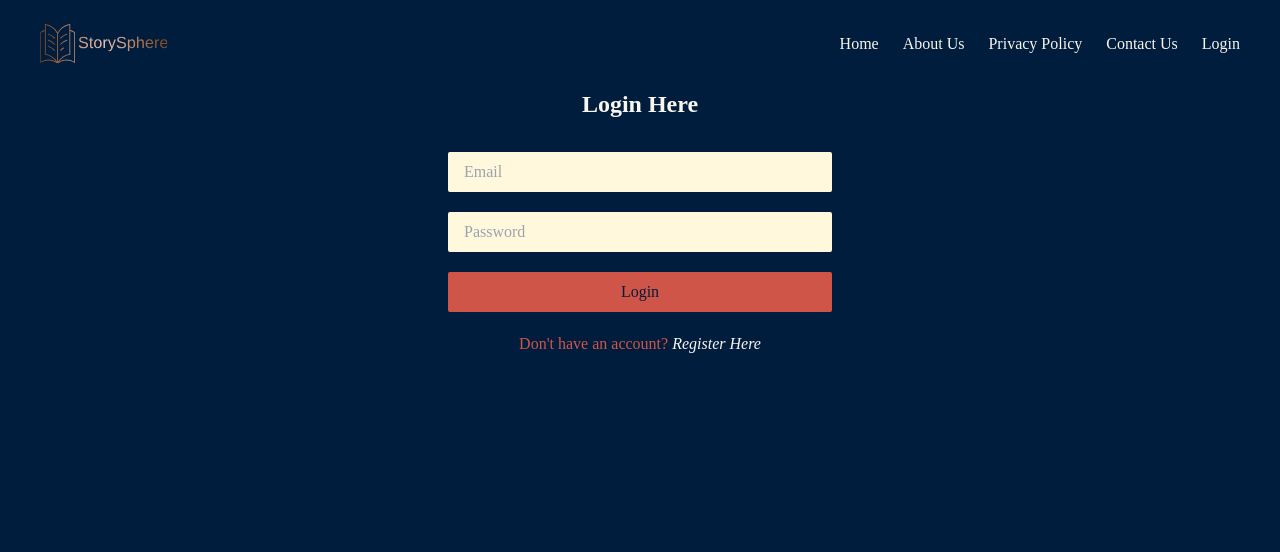
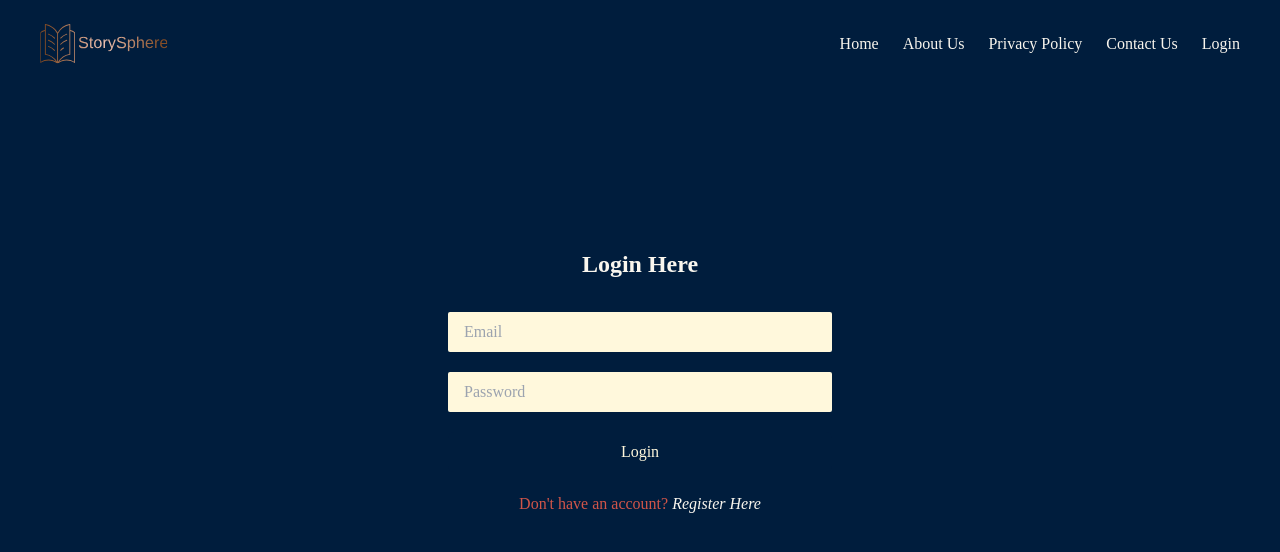
Before and after one commit to itadityaa/StorySphere, a React (Vite) app in the folder frontend/: page /login in a window 1280 px wide. Shown: the top 552 px of the page. Built offline with nearby package versions, Linux system fonts and the light colour scheme; a web font is replaced by a local one; what editorjs-html would draw is missing.

Commit message:
Update styling

```diff
--- a/frontend/src/components/Banner.tsx
+++ b/frontend/src/components/Banner.tsx
@@ -4,7 +4,7 @@ const Banner = () => {
   return (
     <div className="flex flex-col md:flex-row justify-between items-center md:gap-14 gap-8">
       <section className="md:w-1/2 w-full text-justify">
-        <h1 className="md:text-5xl text-3xl md:py-12 font-bold md:leading-tight text-left">
+        <h1 className="md:text-5xl text-3xl md:py-12 font-bold md:leading-tight text-left text-accentSecondary">
           Welcome to StorySphere – Your World of Endless Stories
         </h1>
         <p>
--- a/frontend/src/components/SingleStoryCard.tsx
+++ b/frontend/src/components/SingleStoryCard.tsx
@@ -35,7 +35,9 @@ const SingleStoryCard: React.FC<StoryProps> = ({ story }) => {
     <>
       <div className="bg-bgPrimary">
         <div>
-          <h1 className="md:text-4xl text-3xl font-medium mb-4">{title}</h1>
+          <h1 className="md:text-4xl text-3xl font-medium mb-4 text-accentSecondary">
+            {title}
+          </h1>
           <p className="mb-4">
             {formattedDate(createdAt)} by{" "}
             <span className="font-semibold cursor-pointer">iKaminari</span>
@@ -57,14 +59,18 @@ const SingleStoryCard: React.FC<StoryProps> = ({ story }) => {
           <div className="flex flex-col justify-between mt-4">
             <div>
               <span>
-                <span className="text-lg font-semibold">Category: </span>
+                <span className="text-lg font-semibold text-accentSecondary">
+                  Category:{" "}
+                </span>
                 {category}
               </span>
             </div>
             <div>
               <span>
-                <span className="text-lg font-semibold">Rating:</span> {rating}{" "}
-                (based on X reviews)
+                <span className="text-lg font-semibold text-accentSecondary">
+                  Rating:
+                </span>{" "}
+                {rating} (based on X reviews)
               </span>
             </div>
           </div>
--- a/frontend/src/index.css
+++ b/frontend/src/index.css
@@ -5,6 +5,13 @@
 @tailwind base;
 @tailwind components;
 @tailwind utilities;
+
+:root {
+  --bgPrimary: #001d3d;
+  --accentPrimary: #f9f6ee;
+  --bgSecondary: #fff8dc;
+  --accentSecondary: #d05549;
+}
 
 * {
   /* font-family: "Inter", sans-serif; */
@@ -23,6 +30,7 @@ html {
 }
 
 .editorJSDiv h2 {
+  color: var(--accentSecondary);
   font-weight: 700;
   font-size: 1.5rem;
 }
@@ -31,6 +39,7 @@ html {
 h4,
 h5,
 h6 {
+  color: var(--accentSecondary);
   font-weight: 500;
   font-size: 1.25rem;
 }
@@ -41,3 +50,18 @@ h6 {
   padding-left: 1rem;
   margin-left: 1rem;
 }
+
+.button-utility-class {
+  width: 100%;
+  background-color: var(--bgPrimary);
+  color: var(--bgSecondary);
+  padding: 0.5rem;
+  border-radius: 0.375rem;
+  margin-top: 0.5rem;
+  transition: all 300ms ease-in-out;
+}
+
+.button-utility-class:hover {
+  background-color: var(--accentSecondary);
+  box-shadow: 0 10px 15px rgba(0, 0, 0, 0.1);
+}
--- a/frontend/src/pages/stories/RelatedStories.tsx
+++ b/frontend/src/pages/stories/RelatedStories.tsx
@@ -19,7 +19,9 @@ const RelatedStories = () => {
 
   return (
     <div>
-      <h3 className="text-2xl font-medium p-2">Related Stories</h3>
+      <h3 className="text-2xl font-medium p-2 text-accentSecondary">
+        Related Stories
+      </h3>
       {isLoading && <div>Loading...</div>}
       {error && <div>Error</div>}
       {relStories.length > 0 ? (
--- a/frontend/src/pages/stories/comments/CommentCard.tsx
+++ b/frontend/src/pages/stories/comments/CommentCard.tsx
@@ -5,7 +5,6 @@ import PostAComment from "./PostAComment";
 import { useSelector } from "react-redux";
 
 const CommentCard = ({ comments }) => {
-  console.log(comments);
   const { user } = useSelector((state) => state.auth);
 
   return (
@@ -13,25 +12,29 @@ const CommentCard = ({ comments }) => {
       <div>
         {comments?.length > 0 ? (
           <div>
-            <h3 className="text-lg font-medium">All Comments</h3>
+            <h3 className="text-lg font-medium text-accentSecondary">
+              All Comments
+            </h3>
             <div>
               {comments.map((comment, index) => (
                 <div key={index} className="my-2">
-                  <div className="text-lg font-medium">
-                    <img src={userIcon} alt="User Icon" className="h-14" />
-                    <div>
-                      <p className="text-lg font-medium underline capitalize underline-offset-4">
+                  <div className="flex">
+                    <img
+                      src={userIcon}
+                      alt="User Icon"
+                      className="h-10 m-2 items-center"
+                    />
+                    <div className="flex flex-col px-2 border rounded-md w-full">
+                      <p className="font-medium underline uppercase underline-offset-4 pt-1">
                         {comment?.user?.userName}
                       </p>
-                      <p className="text-xs italic">
-                        {formattedDate(comment.createdAt)}
-                      </p>
+                      <div className="flex pt-1 justify-between">
+                        <p className=" md:w-4/5 text-sm ">{comment?.comment}</p>
+                        <p className="text-xs italic">
+                          {formattedDate(comment.createdAt)}
+                        </p>
+                      </div>
                     </div>
-                  </div>
-                  <div className="mt-2 border p-4">
-                    <p className=" md:w-4/5 text-lg font-medium">
-                      {comment?.comment}
-                    </p>
                   </div>
                 </div>
               ))}
@@ -39,7 +42,9 @@ const CommentCard = ({ comments }) => {
           </div>
         ) : (
           <div>
-            <p className="text-2xl font-semibold my-2">Comments</p>
+            <p className="text-2xl font-semibold my-2 text-accentSecondary">
+              Comments
+            </p>
             <span className="text-lg font-medium">No comments found!</span>
           </div>
         )}
--- a/frontend/src/pages/stories/comments/PostAComment.tsx
+++ b/frontend/src/pages/stories/comments/PostAComment.tsx
@@ -39,7 +39,9 @@ const PostAComment = () => {
 
   return (
     <div className="mt-4">
-      <h3 className="text-lg font-medium mb-4">Leave a Comment</h3>
+      <h3 className="text-lg font-medium mb-4 text-accentSecondary">
+        Leave a Comment
+      </h3>
       <form onSubmit={handleSubmit}>
         <textarea
           name="comment"
@@ -50,10 +52,7 @@ const PostAComment = () => {
           cols={30}
           rows={5}
         />
-        <button
-          type="submit"
-          className="w-full bg-bgPrimary text-bgSecondary p-2 rounded-md mt-2 hover:bg-accentSecondary transition-all ease-in-out duration-300 hover:shadow-lg"
-        >
+        <button type="submit" className="button-utility-class">
           Post Comment
         </button>
       </form>
--- a/frontend/src/pages/users/Login.tsx
+++ b/frontend/src/pages/users/Login.tsx
@@ -31,7 +31,7 @@ const Login = () => {
 
   return (
     <div className="w-full mx-auto h-screen bg-bgPrimary">
-      <h2 className="text-2xl font-semibold mx-auto w-full text-accentPrimary text-center">
+      <h2 className="text-2xl font-semibold mx-auto w-full text-accentPrimary text-center pt-40">
         Login Here
       </h2>
       <form onSubmit={handleLogin} className="space-y-5 max-w-sm mx-auto pt-8">
@@ -59,7 +59,7 @@ const Login = () => {
         <button
           disabled={isLoading}
           type="submit"
-          className="w-full bg-accentSecondary text-bgPrimary py-2 rounded-sm hover:rounded-md hover:text-bgSecondary transition-all ease-in-out duration-300"
+          className="button-utility-class"
         >
           Login
         </button>
```
Also changed, not shown: frontend/src/components/Navbar.tsx (+1 -141 lines), 1 other file (tests, documents, lock files or other folders).
